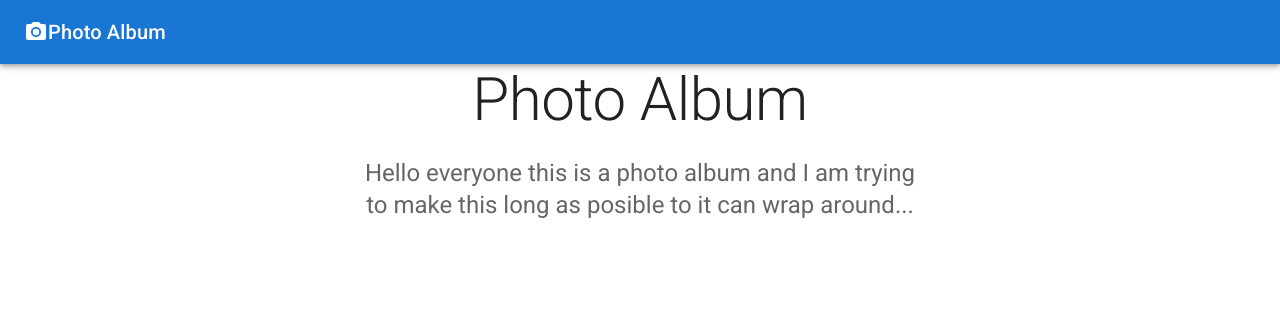
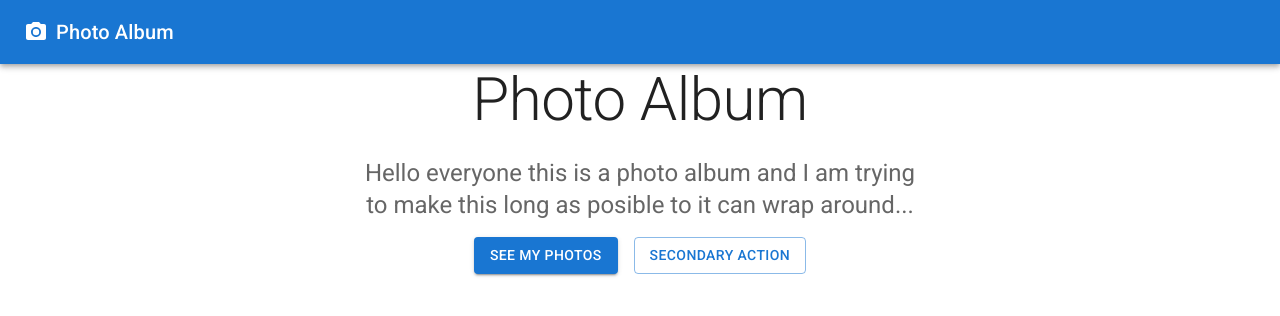
Before and after one commit to skynette/photo-album-template, a React (Create React App) app: page / in a window 1280 px wide. Shown: the top 316 px of the page. Built offline with nearby package versions, Linux system fonts and the light colour scheme.

Commit message:
styling MUI components

```diff
--- a/src/App.jsx
+++ b/src/App.jsx
@@ -1,5 +1,5 @@
 import React from 'react'
-import { Typography, AppBar, Card, CardActions, CardContent, CardMedia, CssBaseline, Grid, Toolbar, Container } from '@mui/material'
+import { Typography, AppBar, Button, Card, CardActions, CardContent, CardMedia, CssBaseline, Grid, Toolbar, Container } from '@mui/material'
 import { PhotoCamera } from '@mui/icons-material'
 
 const App = () => {
@@ -9,7 +9,7 @@ const App = () => {
 			<AppBar position="relative">
 				<Toolbar>
 					<PhotoCamera />
-					<Typography variant="h6">
+					<Typography variant="h6" sx={{ ml: 1 }}>
 						Photo Album
 					</Typography>
 				</Toolbar>
@@ -24,7 +24,18 @@ const App = () => {
 							Hello everyone this is a photo album and I am trying to make this long as posible to it can wrap around...
 						</Typography>
 						<div>
-
+							<Grid container spacing={2} justifyContent="center">
+								<Grid item>
+									<Button variant="contained" color="primary">
+										See my photos
+									</Button>
+								</Grid>
+								<Grid item>
+									<Button variant="outlined" color="primary">
+										Secondary Action
+									</Button>
+								</Grid>
+							</Grid>
 						</div>
 					</Container>
 				</div>
```
